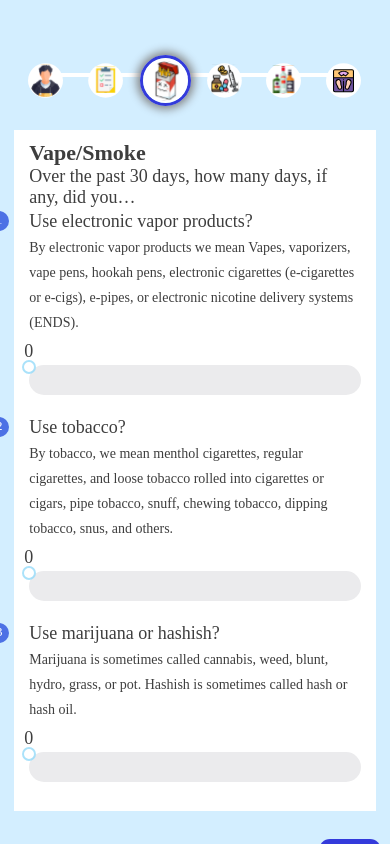
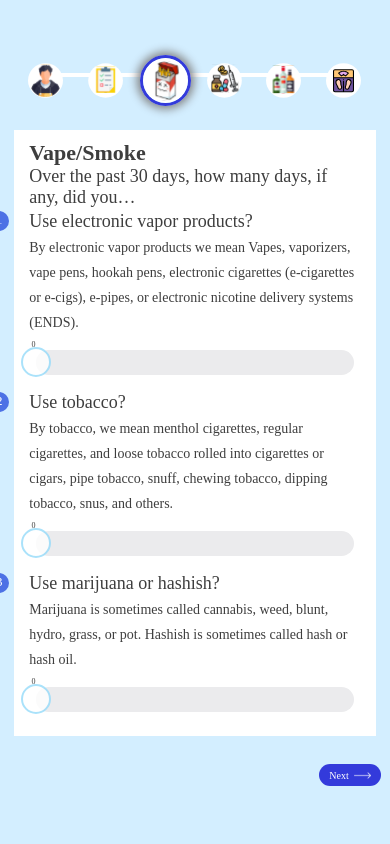
Before and after one commit to AshmiyaV/youth-gps, a React (Create React App) app: page /MI in a window 390 px wide. Built offline with nearby package versions, Linux system fonts and the light colour scheme; a web font is replaced by a local one.

Commit message:
SliderComp for responsive screens - mobile view

```diff
--- a/src/pages/SliderComp.jsx
+++ b/src/pages/SliderComp.jsx
@@ -14,7 +14,7 @@ const SliderComp = (props) => {
     console.log(typeof(left))
       return(
         <TooltipWrap>
-        <span style={{position: "absolute", left: `${left}%`, bottom: "12px"}}>{handleProps.value}</span>
+        <span style={{position: "absolute", left: `${left}%`}}>{handleProps.value}</span>
        {node}
         </TooltipWrap>
       )
@@ -27,19 +27,15 @@ const SliderComp = (props) => {
                 max={30}
                 styles={{
                     handle: {borderColor: "#333ADB",
-                    height: 50,
-                    width: 50,
-                    marginLeft: -10,
                     marginTop: -10,
                   backgroundImage: `url(${props.icon ? props.icon : Cigarrette})`,
                   backgroundPosition: 'center',
-                  backgroundSize: "40px 40px",
                   backgroundRepeat: 'no-repeat',
                   opacity: "100%",}
                 }}
                 handleRender={handleLabel}
-                trackStyle={{ backgroundColor: "#333ADB", height: 30, borderRadius: 50 }}
-                railStyle={{ backgroundColor: "#EBEBED", height: 30, borderRadius: 50 }}
+                trackStyle={{ backgroundColor: "#333ADB", borderRadius: 50 }}
+                railStyle={{ backgroundColor: "#EBEBED", borderRadius: 50 }}
               />
               </SliderWrap>
     );
@@ -47,17 +43,60 @@ const SliderComp = (props) => {
 
 const SliderWrap = styled.div`
  .rc-slider{
+  /* height: 50,
+                    width: 50, */
+    }
+    .rc-slider-rail, .rc-slider-track{
+      height: 30px;
     }
     .rc-slider-handle{
+        height: 50px;
+                    width: 50px;
+                    background-size: 40px 40px;
+                    /* margin-left: 25px; */
+                    /* transform: translateX(-100%) !important; */
+                    /* left: 20px !important; */
+    /* bottom: -18px; */
         &:focus{
            outline: black;
         }
     }
- margin: 25px 0 40px;
+    @media only screen and (max-width: 700px) {
+  /* For everything bigger than 768px */
+  .rc-slider-rail, .rc-slider-track{
+    height: 25px;
+  }
+  .rc-slider-handle{
+        height: 30px;
+                    width: 30px;
+                    background-size: 25px 25px;
+                    /* margin-left: 12px; */
+                    /* transform: translateX(-100%) !important; */
+    bottom: -18px;
+        &:focus{
+           outline: black;
+        }
+    }
+    .rc-slider-handle-dragging{
+      box-shadow: 0 0 0 3px #96dbfa !important;
+    }
+}
+
+ margin: 25px 10px 40px;
+ @media only screen and (max-width: 700px) {
+  margin: 10px 7px 30px;
+ }
 `;
 const TooltipWrap = styled.section`
 span{
     font-size: 18px;
+    bottom: 12px;
+    @media only screen and (max-width: 700px) {
+  /* For everything bigger than 768px */
+  font-size: 8px;
+  /* left: -0.5%; */
+    bottom: 10px;
+  }
 }
 `;
 
```
